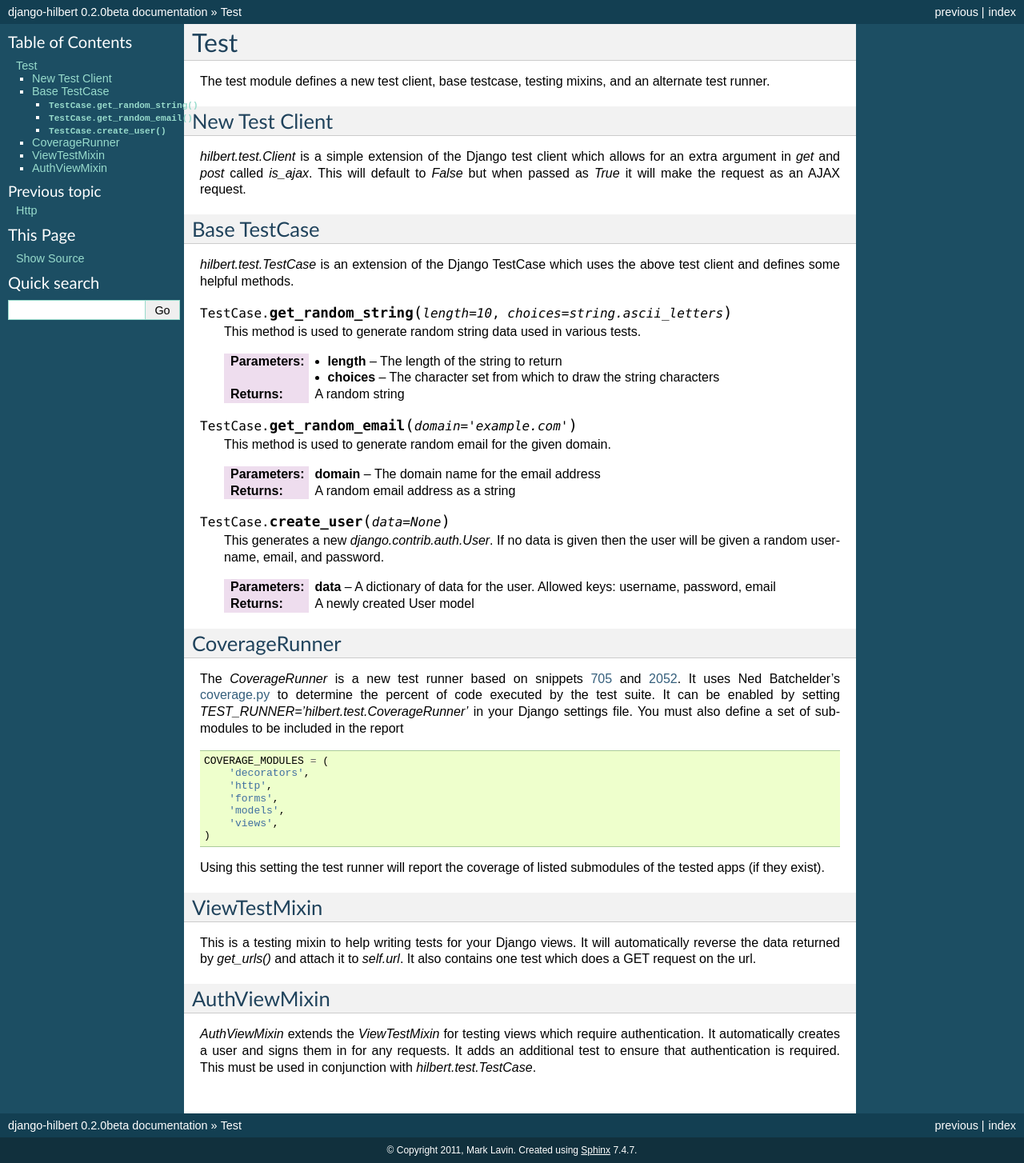
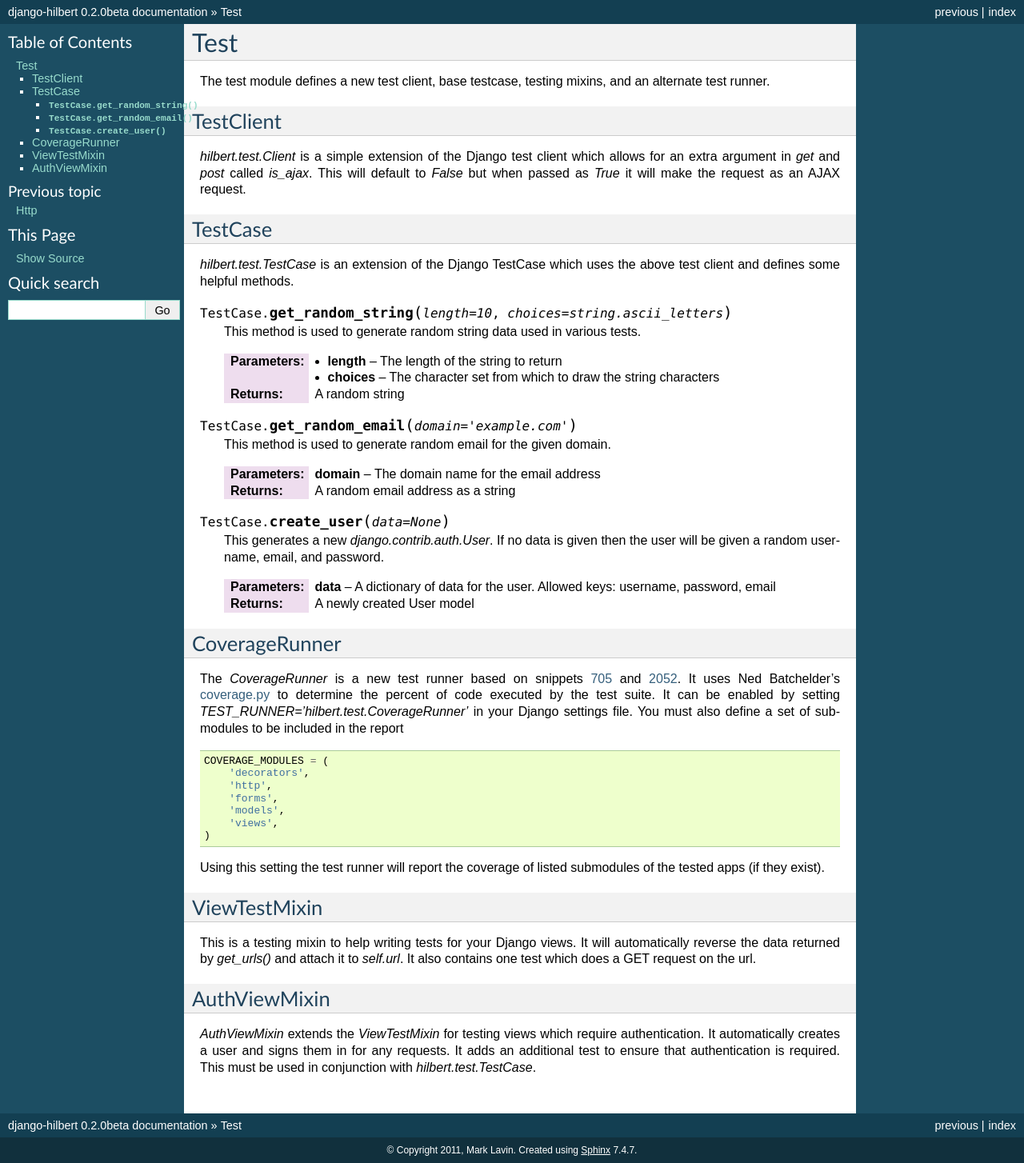
Before and after one commit to mlavin/django-hilbert, a Sphinx documentation site: the page built from docs/test.rst, in a window 1280 px wide. Shown: the whole page at 80% size. Built offline with Sphinx 7.4.7, drawn with Linux system fonts in a browser that asks for light colours.

Commit message:
Clean up test docs.

```diff
--- a/docs/test.rst
+++ b/docs/test.rst
@@ -5,7 +5,7 @@ The test module defines a new test client, base testcase, testing mixins, and
 an alternate test runner.
 
 
-New Test Client
+TestClient
 --------------------------------------
 
 `hilbert.test.Client` is a simple extension of the Django test client which allows
@@ -13,7 +13,7 @@ for an extra argument in `get` and `post` called `is_ajax`. This will default to
 `False` but when passed as `True` it will make the request as an AJAX request.
 
 
-Base TestCase
+TestCase
 --------------------------------------
 
 `hilbert.test.TestCase` is an extension of the Django TestCase which uses the above
```
